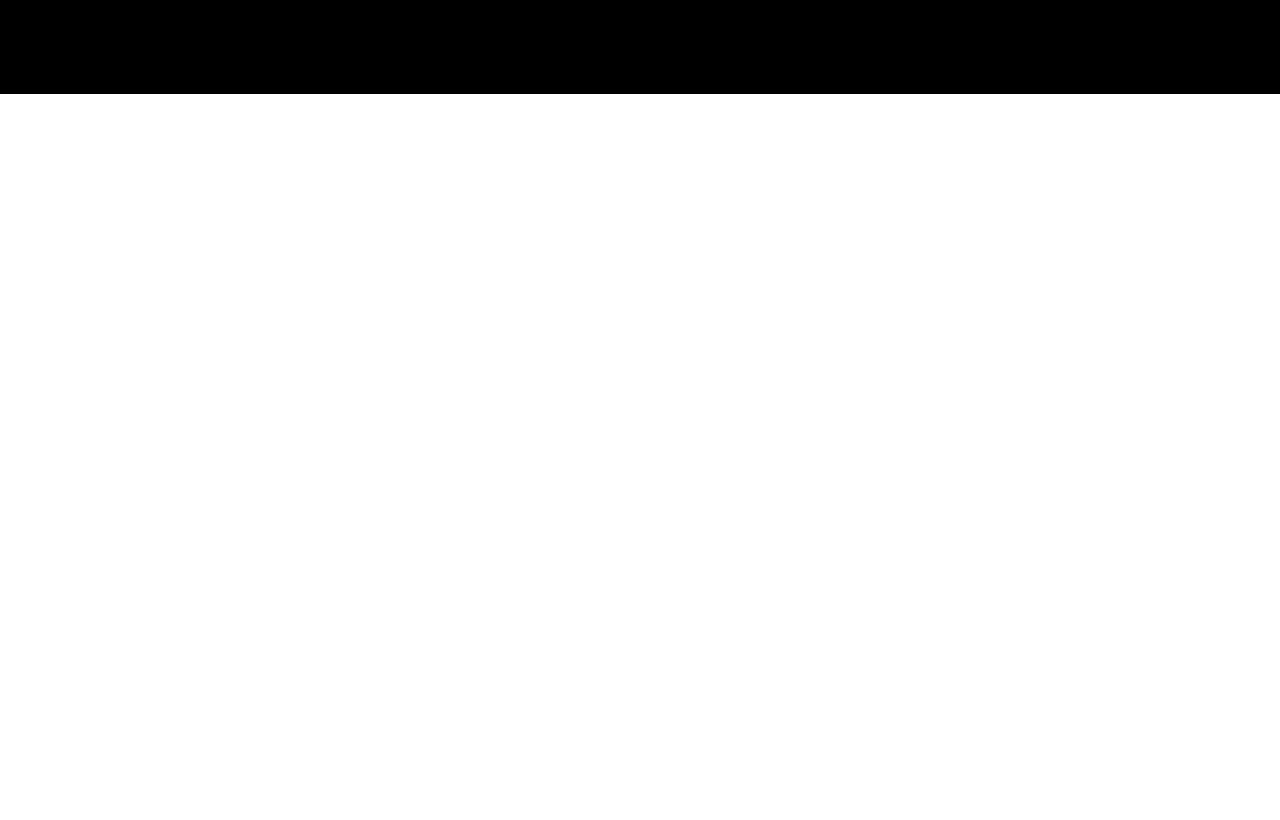
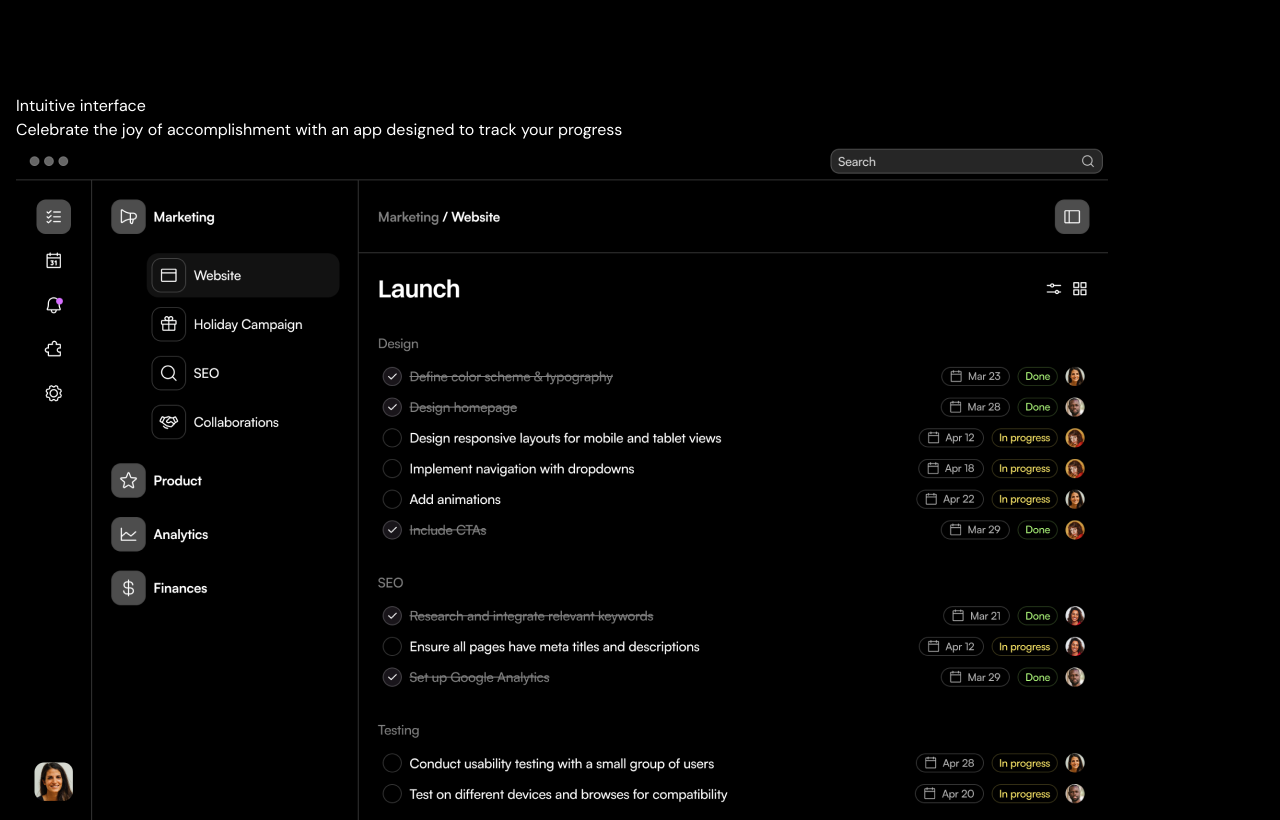
Before and after one commit to alitarichi/portfolio-dark, a Next.js app: page / in a window 1280 px wide. Shown: the part 1712-2532 px from the top of the page. Before the commit the page ends 1806 px from the top, so only its background shows below. Built offline with nearby package versions, Linux system fonts and the light colour scheme.

Commit message:
product showcase inital commit

```diff
--- a/src/app/page.tsx
+++ b/src/app/page.tsx
@@ -3,6 +3,7 @@
 import { Hero } from "@/components/Hero";
 import { LogoTicker } from "@/components/LogoTicker";
 import { Navbar } from "@/components/Navbar";
+import { ProductShowcase } from "@/components/ProductShowcase";
 
 export default function Home() {
   return (
@@ -12,6 +13,7 @@
       <Hero />
       <LogoTicker />
       <Features />
+      <ProductShowcase />
     </>
   );
 }
--- a/src/components/LogoTicker.tsx
+++ b/src/components/LogoTicker.tsx
@@ -1,3 +1,5 @@
+"use client";
+
 import acmeLogo from "../assets/images/acme.png";
 import quantumLogo from "../assets/images/quantum.png";
 import echoLogo from "../assets/images/echo.png";
--- a/src/components/ProductShowcase.tsx
+++ b/src/components/ProductShowcase.tsx
@@ -1,5 +1,17 @@
+import Image from "next/image";
 import appScreen from "../assets/images/app-screen.png";
 
 export const ProductShowcase = () => {
-  return null;
+  return (
+    <div className="bg-black text-white">
+      <div className="container">
+        <h2>Intuitive interface</h2>
+        <p>
+          Celebrate the joy of accomplishment with an app designed to track your
+          progress
+        </p>
+        <Image src={appScreen} alt="product screenshot" />
+      </div>
+    </div>
+  );
 };
```
